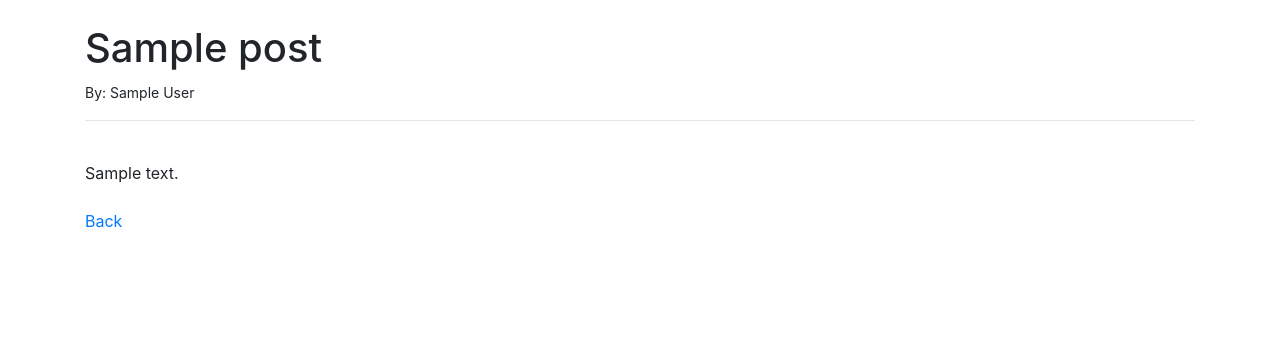
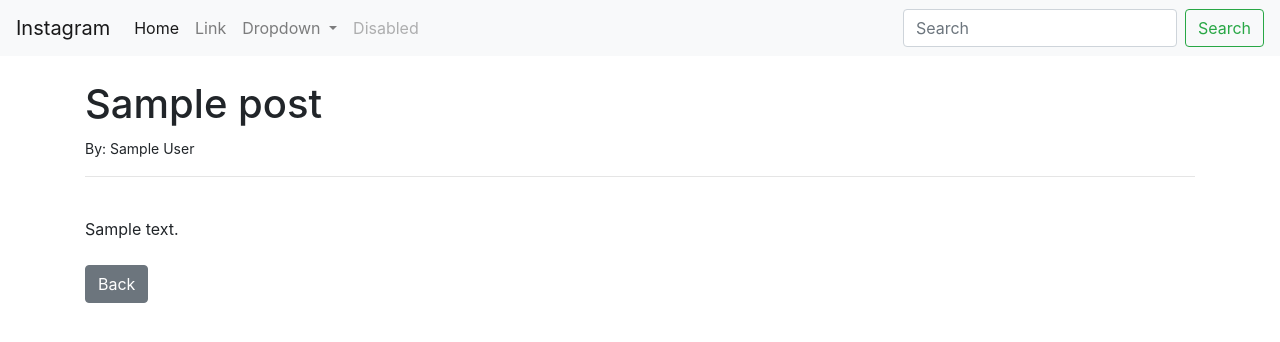
Before and after one commit to C-Ogamba/instagram, a Django app: page /article/1 in a window 1280 px wide. Shown: the top 342 px of the page. Run offline with Django 4.2, Linux system fonts and the light colour scheme; tables that the repository leaves empty hold one stand-in row (values such as "Sample post").

Commit message:
Dev: create the navigation bar

```diff
--- a/instaclone/templates/article_details.html
+++ b/instaclone/templates/article_details.html
@@ -9,6 +9,6 @@
     {{ post.body }}
 
     <br/><br/>
-    <a href="{% url 'home' %}">Back</a>
+    <a href="{% url 'home' %}" class="btn btn-secondary">Back</a>
 
  {% endblock %}
--- a/instaclone/templates/base.html
+++ b/instaclone/templates/base.html
@@ -8,9 +8,44 @@
     <!-- Bootstrap CSS -->
     <link rel="stylesheet" href="https://cdn.jsdelivr.net/npm/bootstrap@4.6.1/dist/css/bootstrap.min.css" integrity="sha384-zCbKRCUGaJDkqS1kPbPd7TveP5iyJE0EjAuZQTgFLD2ylzuqKfdKlfG/eSrtxUkn" crossorigin="anonymous">
 
-    <title>Hello, world!</title>
+    <title>Instagram</title>
   </head>
   <body>
+        <nav class="navbar navbar-expand-lg navbar-light bg-light">
+            <a class="navbar-brand" href="{% url 'home' %}">Instagram</a>
+            <button class="navbar-toggler" type="button" data-toggle="collapse" data-target="#navbarSupportedContent" aria-controls="navbarSupportedContent" aria-expanded="false" aria-label="Toggle navigation">
+                <span class="navbar-toggler-icon"></span>
+            </button>
+
+            <div class="collapse navbar-collapse" id="navbarSupportedContent">
+                <ul class="navbar-nav mr-auto">
+                <li class="nav-item active">
+                    <a class="nav-link" href="#">Home <span class="sr-only">(current)</span></a>
+                </li>
+                <li class="nav-item">
+                    <a class="nav-link" href="#">Link</a>
+                </li>
+                <li class="nav-item dropdown">
+                    <a class="nav-link dropdown-toggle" href="#" id="navbarDropdown" role="button" data-toggle="dropdown" aria-expanded="false">
+                    Dropdown
+                    </a>
+                    <div class="dropdown-menu" aria-labelledby="navbarDropdown">
+                    <a class="dropdown-item" href="#">Action</a>
+                    <a class="dropdown-item" href="#">Another action</a>
+                    <div class="dropdown-divider"></div>
+                    <a class="dropdown-item" href="#">Something else here</a>
+                    </div>
+                </li>
+                <li class="nav-item">
+                    <a class="nav-link disabled">Disabled</a>
+                </li>
+                </ul>
+                <form class="form-inline my-2 my-lg-0">
+                <input class="form-control mr-sm-2" type="search" placeholder="Search" aria-label="Search">
+                <button class="btn btn-outline-success my-2 my-sm-0" type="submit">Search</button>
+                </form>
+            </div>
+        </nav>
       <br/>
         <div class="container">
             {% block content %}
```
